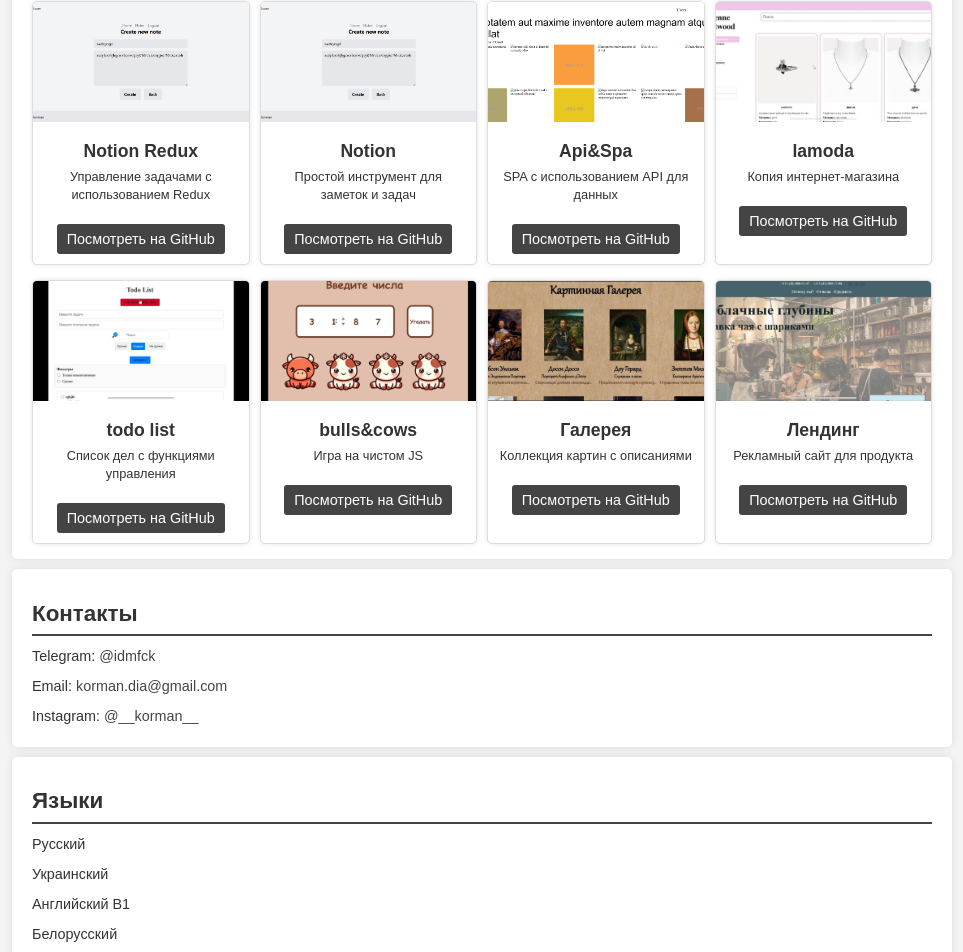
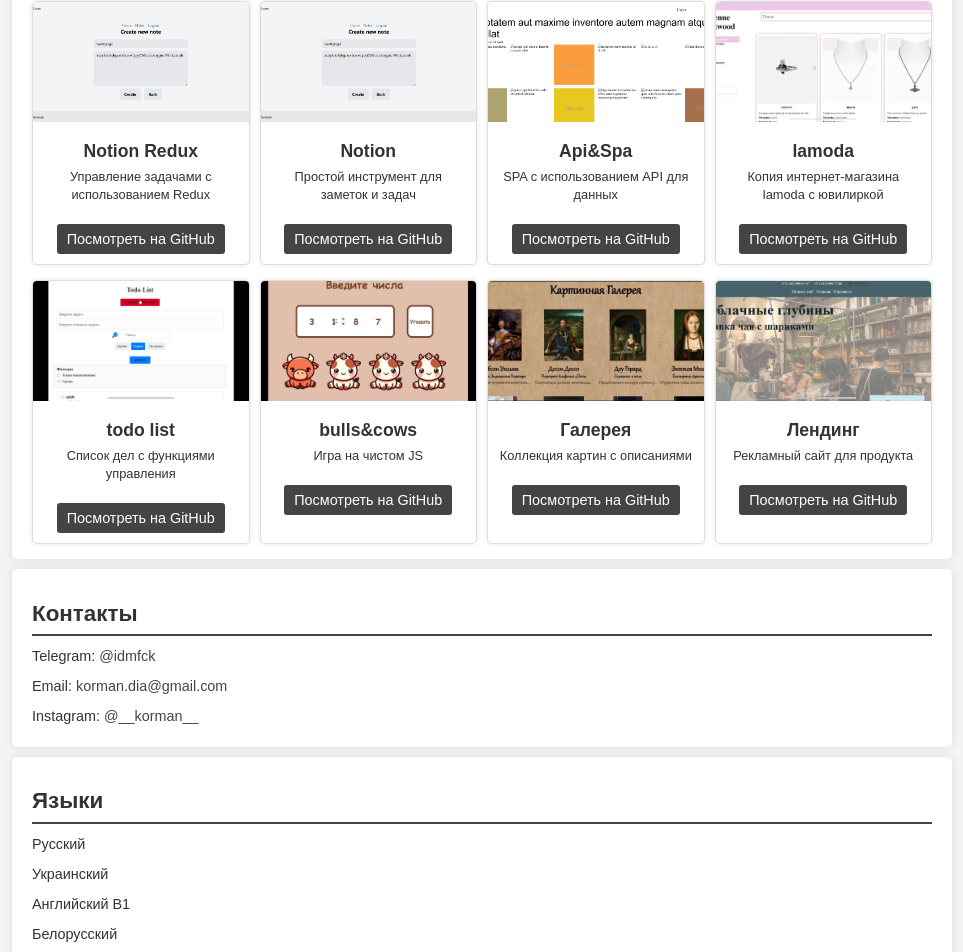
Before and after one commit to idmkr/cv, a React (Vite) app: page / in a window 1280 px wide. Shown: the part 931-1883 px from the top of the page, without its empty margins (158-1121 px from the left). Built offline with nearby package versions, Linux system fonts and the light colour scheme.

Commit message:
Update Portfolio.jsx

```diff
--- a/src/components/Portfolio.jsx
+++ b/src/components/Portfolio.jsx
@@ -4,7 +4,7 @@ const projects = [
   { name: 'Notion Redux', desc: 'Управление задачами с использованием Redux', img: 'img/notion-redux.png', link: 'https://github.com/idmkr/redux' },
   { name: 'Notion', desc: 'Простой инструмент для заметок и задач', img: 'img/notion.png', link: 'https://github.com/idmkr/notion' },
   { name: 'Api&Spa', desc: 'SPA с использованием API для данных', img: 'img/api-spa.png', link: 'https://github.com/idmkr/apispa' },
-  { name: 'lamoda', desc: 'Копия интернет-магазина', img: 'img/lamoda.jpg', link: 'https://github.com/idmkr/lamoda' },
+  { name: 'lamoda', desc: 'Копия интернет-магазина lamoda c ювилиркой', img: 'img/lamoda.jpg', link: 'https://github.com/idmkr/lamoda' },
   { name: 'todo list', desc: 'Список дел с функциями управления', img: 'img/todo.jpg', link: 'https://github.com/idmkr/todo2' },
   { name: 'bulls&cows', desc: 'Игра на чистом JS', img: 'img/bulls-cows.jpg', link: 'https://github.com/idmkr/bulls_cows' },
   { name: 'Галерея', desc: 'Коллекция картин с описаниями', img: 'img/gallery.jpg', link: 'https://github.com/idmkr/gallery' },
```
